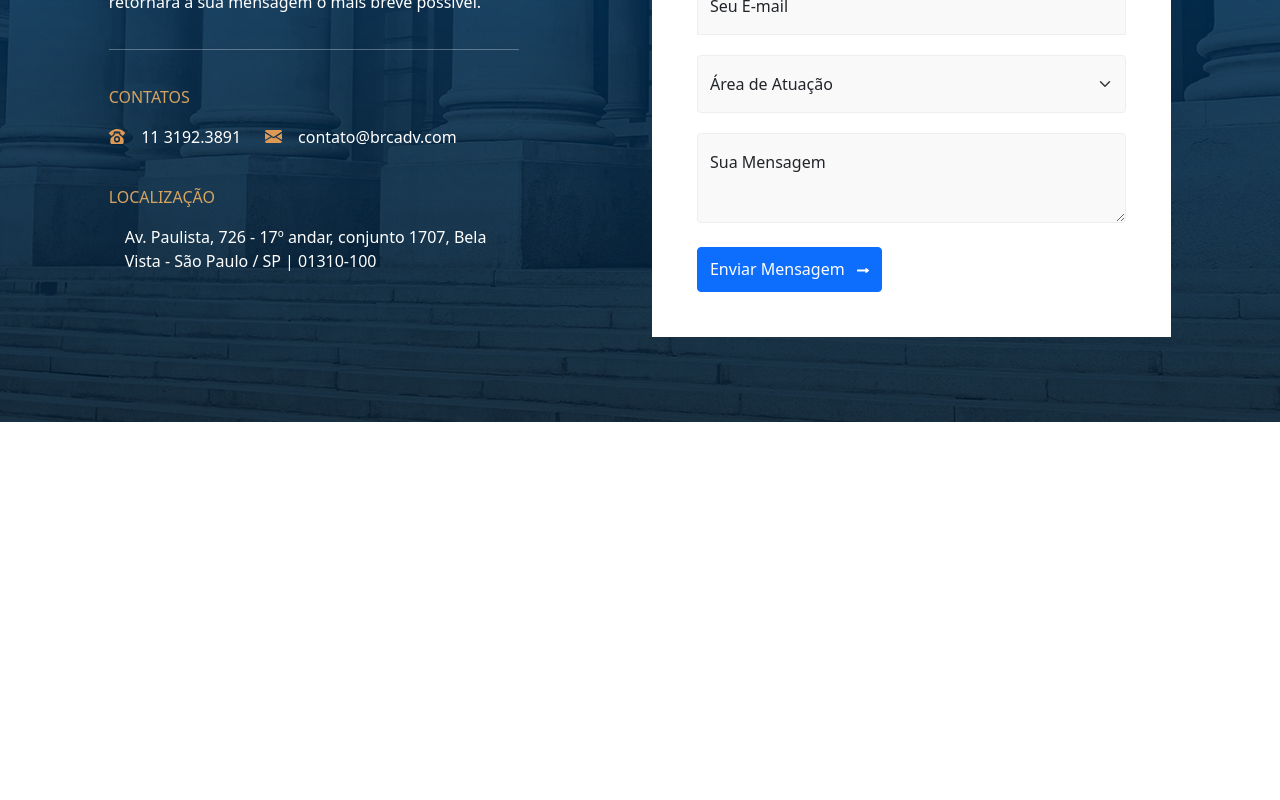
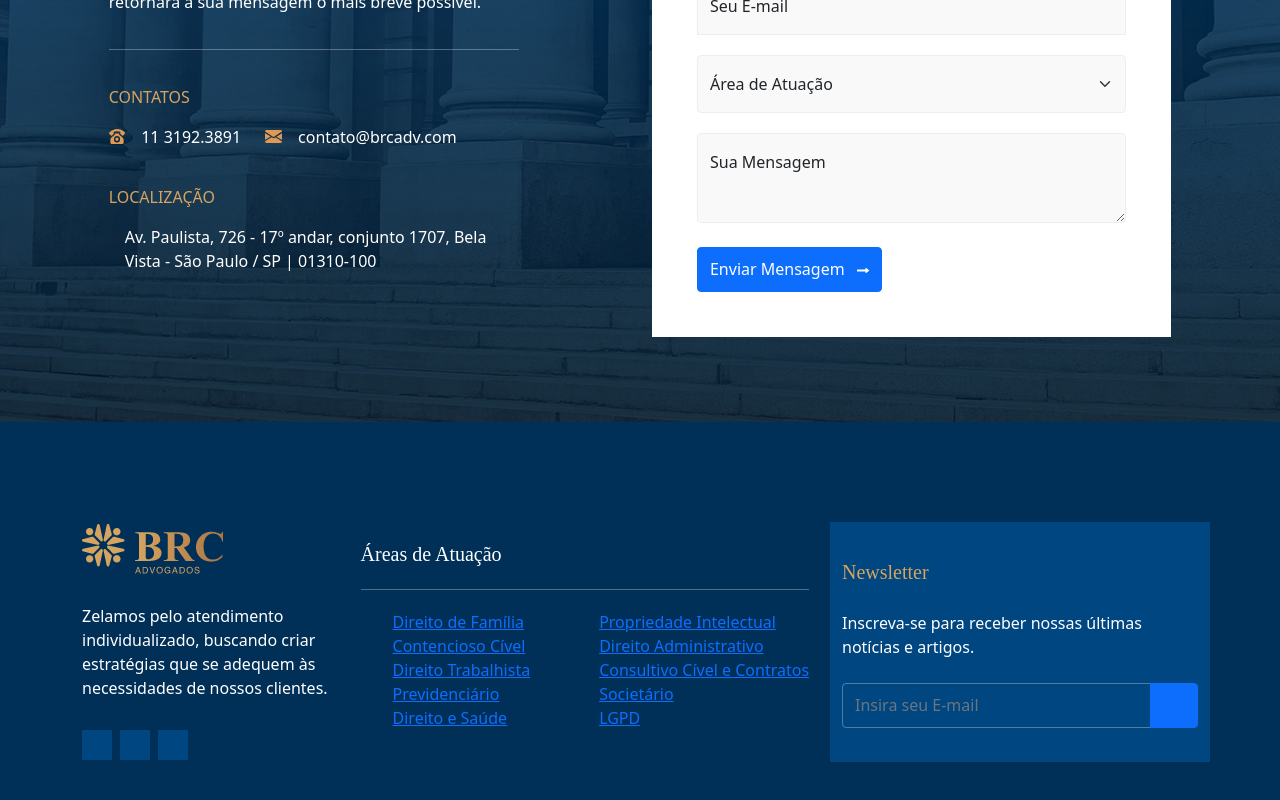
Before and after one commit to luangelsdorf/brc-advogados, a Next.js app: page / in a window 1280 px wide. Shown: the part 328-1128 px from the top of the page. Before the commit the page ends 800 px from the top, so only its background shows below. Built offline with nearby package versions, Linux system fonts and the light colour scheme.

Commit message:
Componente "SubFooter"

```diff
--- a/pages/index.js
+++ b/pages/index.js
@@ -2,6 +2,7 @@ import Head from "next/head";
 import React from "react";
 import Footer from "../src/components/inferior/Footer";
 import BannerInferior from "../src/components/inferior/BannerInferior";
+import SubFooter from "../src/components/inferior/SubFooter";
 
 
 export default function Home() {
@@ -17,6 +18,7 @@ export default function Home() {
             </Head>
 
             <BannerInferior />
+            <SubFooter />
         </div>
     )
 }
--- a/public/css/global.css
+++ b/public/css/global.css
@@ -392,6 +392,12 @@ header {
 
 /* -=-=-=-=-=-=-=-=-=-=-=-=-=-=-=-=-=-=-=-=- SubFooter -=-=-=-=-=-=-=-=-=-=-=-=-=-=-=-=-=-=-=-=- */
 
+.sub-footer {
+    height: 440px;
+    display: flex;
+    align-items: center;
+    background-color: var(--azul-escuro);
+}
 
 .qualidades {
     margin-top: 30px;
--- /dev/null
+++ b/src/components/inferior/SubFooter.js
@@ -0,0 +1,18 @@
+import React from 'react';
+import Qualidades from "./Qualidades";
+import ListaAreas from "./ListaAreas";
+import NewsLetter from "./NewsLetter";
+
+export default function SubFooter() {
+    return (
+        <div className="sub-footer">
+            <div className="container">
+                <div className="row align-items-center justify-content-between">
+                    <Qualidades />
+                    <ListaAreas />
+                    <NewsLetter />
+                </div>
+            </div>
+        </div>
+    )
+}
```
